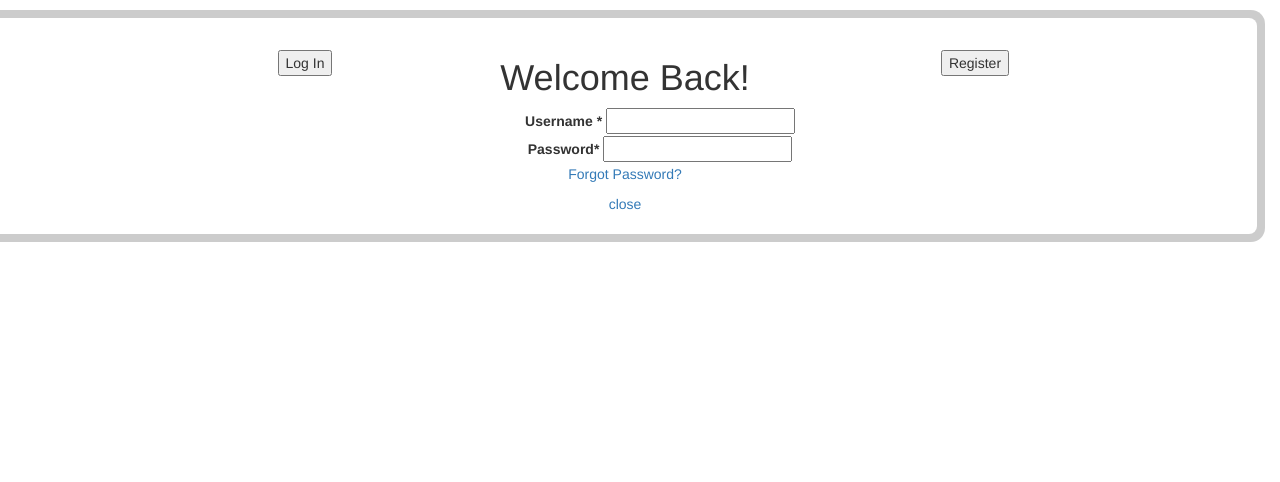
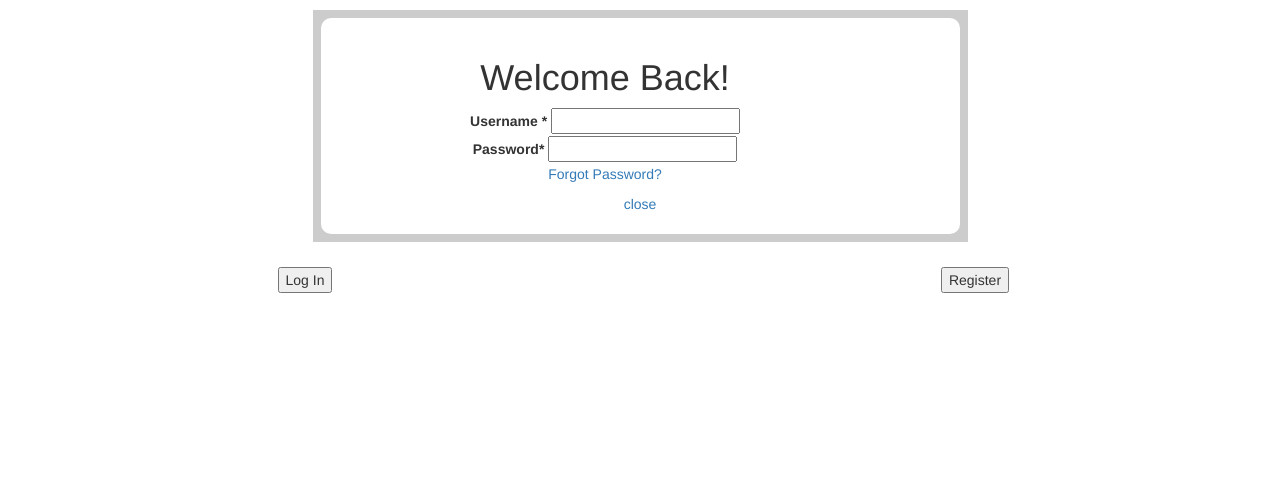
Before and after one commit to larryTheGeek/Journal-Entries-Project, a Flask app: page / in a window 1280 px wide. Shown: the part 50-532 px from the top of the page. Run offline with Flask 2, Linux system fonts and the light colour scheme; some libraries are stand-ins or nearby versions; some web fonts are replaced.

Commit message:
modal window formatting excellent next steps open close functionality

```diff
--- a/static/stylesheet.css
+++ b/static/stylesheet.css
@@ -5,16 +5,19 @@
 }
 
 #modal {
-  position:absolute;
+  /*position:absolute;
+*/
   background:url(tint20.png) 0 0 repeat;
   background:rgba(0,0,0,0.2);
-  border-radius:14px;
+  border-radius:0px;
   padding:8px;
   text-align: center;
+  margin-bottom: 25px;
+
 }
 
 #content {
-  border-radius:8px;
+  border-radius:10px;
   background:#fff;
   padding:20px;
 }
@@ -31,8 +34,9 @@
 }
 
 #login {
+    margin: auto auto;
     padding-top: 0px;
     padding-right: 70px;
     padding-bottom: 0px;
-    text-indent: 70px;
+    text-align: center;
 }
--- a/templates/homepage.html
+++ b/templates/homepage.html
@@ -15,7 +15,8 @@
             <div>
         <!-- insert modal window -->
                 <div id='overlay'> <!--overlay semi-transparent layer that fills the visitor's viewport-->
-                <div class="col-sm-12 col-md-12 col-lg-12" id="modal">
+                    <!--bootstrap to center the modal window!-->
+                <div class="col-xs-12 col-md-6 col-lg-6 col-md-offset-3 col-lg-offset-3" id="modal">
                     <div id='content'>
                         <p>
                             <div id="login">
```
